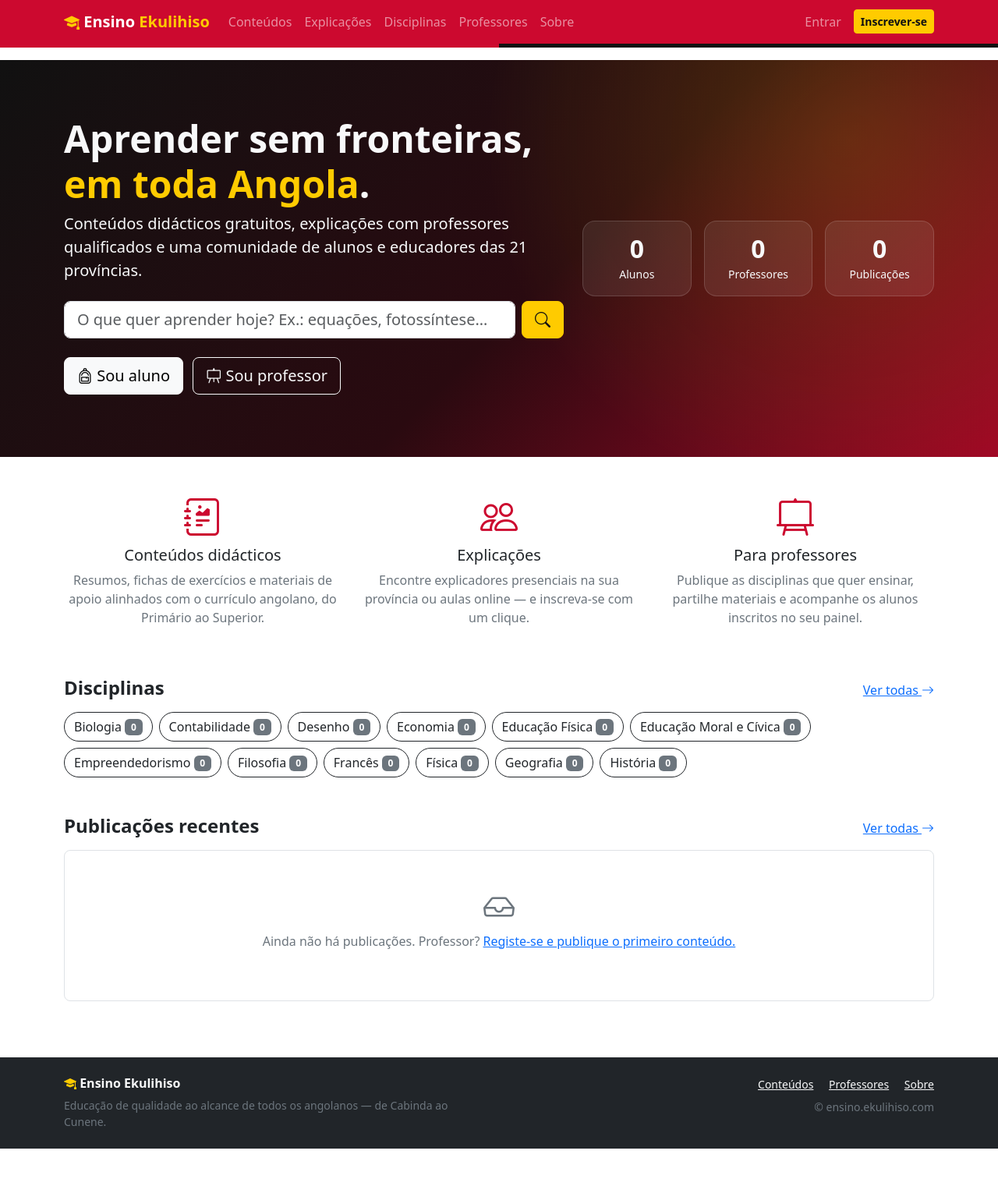
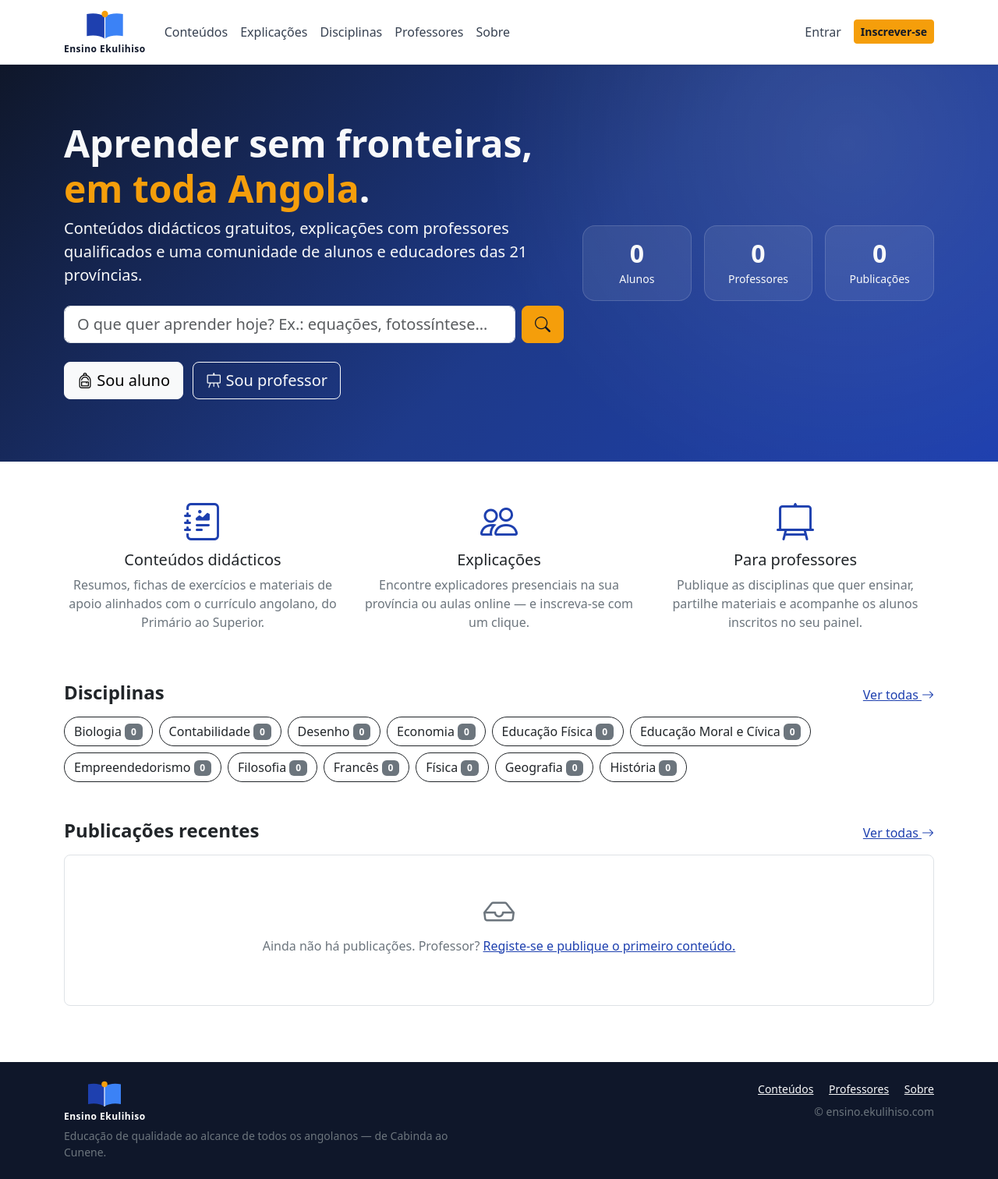
Before and after one commit to paulo-andre-pa/CCS50, a Flask app: page / in a window 1280 px wide. Shown: the whole page at 78% size. Before the commit the page ends 1473 px from the top, so only its background shows below. Run offline with Flask 3, Linux system fonts and the light colour scheme; data comes from the database, SQL or seed files in the repository; data that the repository does not hold is empty; some libraries are stand-ins or nearby versions.

Commit message:
Paleta genérica, logótipo com o nome Ensino Ekulihiso por baixo
As cores passam a estar centralizadas em variáveis CSS e as classes
deixam de usar o prefixo ek; o logótipo é um ficheiro substituível.

Co-Authored-By: Claude Opus 5.5 <noreply@anthropic.com>
Claude-Session: https://claude.ai/code/session_017hEHwwmBxi2VqDH2Z1PcR7

```diff
--- a/ensino/static/style.css
+++ b/ensino/static/style.css
@@ -1,44 +1,72 @@
-/* Cores inspiradas na bandeira de Angola */
+/*
+ * Cores da marca — altere apenas estas variáveis para mudar a paleta do site.
+ * Paleta genérica (azul + âmbar). Para usar as cores de ler.ekulihiso.com,
+ * substitua os valores abaixo pelos códigos hexadecimais desse site.
+ */
 :root {
-    --ek-red: #cc092f;
-    --ek-red-dark: #a00725;
-    --ek-yellow: #ffcb00;
-    --ek-black: #111;
+    --brand: #1e40af;          /* cor principal: botões, destaques */
+    --brand-dark: #1e3a8a;     /* hover e fundos escuros */
+    --brand-darker: #0f172a;   /* fundo do rodapé e do topo da página inicial */
+    --accent: #f59e0b;         /* cor de destaque secundária */
+    --accent-dark: #d97706;
+    --accent-text: #111827;    /* texto sobre a cor de destaque */
+    --bs-link-color-rgb: 30, 64, 175;
+    --bs-link-hover-color-rgb: 30, 58, 138;
 }
 
-.bg-ek { background-color: var(--ek-red) !important; }
-.text-ek { color: var(--ek-red) !important; }
-.text-ek-yellow { color: var(--ek-yellow) !important; }
-.border-ek { border-color: var(--ek-red) !important; }
+.bg-brand { background-color: var(--brand) !important; }
+.text-brand { color: var(--brand) !important; }
+.text-accent { color: var(--accent) !important; }
+.border-brand { border-color: var(--brand) !important; }
 
-.btn-ek {
+.btn-brand {
     --bs-btn-color: #fff;
-    --bs-btn-bg: var(--ek-red);
-    --bs-btn-border-color: var(--ek-red);
+    --bs-btn-bg: var(--brand);
+    --bs-btn-border-color: var(--brand);
     --bs-btn-hover-color: #fff;
-    --bs-btn-hover-bg: var(--ek-red-dark);
-    --bs-btn-hover-border-color: var(--ek-red-dark);
-    --bs-btn-active-bg: var(--ek-red-dark);
+    --bs-btn-hover-bg: var(--brand-dark);
+    --bs-btn-hover-border-color: var(--brand-dark);
+    --bs-btn-active-bg: var(--brand-dark);
+    --bs-btn-active-border-color: var(--brand-dark);
 }
-.btn-ek-yellow {
-    --bs-btn-color: var(--ek-black);
-    --bs-btn-bg: var(--ek-yellow);
-    --bs-btn-border-color: var(--ek-yellow);
-    --bs-btn-hover-color: var(--ek-black);
-    --bs-btn-hover-bg: #e6b700;
-    --bs-btn-hover-border-color: #e6b700;
+.btn-accent {
+    --bs-btn-color: var(--accent-text);
+    --bs-btn-bg: var(--accent);
+    --bs-btn-border-color: var(--accent);
+    --bs-btn-hover-color: var(--accent-text);
+    --bs-btn-hover-bg: var(--accent-dark);
+    --bs-btn-hover-border-color: var(--accent-dark);
+    --bs-btn-active-bg: var(--accent-dark);
     font-weight: 600;
 }
 
-.flag-stripe {
-    height: 5px;
-    background: linear-gradient(to right, var(--ek-red) 0 50%, var(--ek-black) 50% 100%);
+/* Logótipo com o nome por baixo */
+.brand-logo {
+    display: inline-flex;
+    flex-direction: column;
+    align-items: center;
+    line-height: 1;
+    text-decoration: none;
 }
+.brand-logo img { display: block; width: auto; }
+.brand-caption {
+    margin-top: .25rem;
+    font-size: .75rem;
+    font-weight: 700;
+    letter-spacing: .04em;
+    color: var(--brand-darker);
+}
+.brand-logo-footer .brand-caption { color: #fff; }
+
+.navbar .nav-link { color: #374151; font-weight: 500; }
+.navbar .nav-link:hover, .navbar .nav-link:focus { color: var(--brand); }
+
+.footer-brand { background-color: var(--brand-darker); }
 
 .hero {
     background:
-        radial-gradient(circle at 85% 20%, rgba(255, 203, 0, .18), transparent 40%),
-        linear-gradient(135deg, var(--ek-black) 0%, #2a0a10 55%, var(--ek-red-dark) 100%);
+        radial-gradient(circle at 85% 20%, rgba(255, 255, 255, .10), transparent 40%),
+        linear-gradient(135deg, var(--brand-darker) 0%, var(--brand-dark) 55%, var(--brand) 100%);
 }
 .hero .stat {
     background: rgba(255, 255, 255, .08);
@@ -57,6 +85,6 @@
     width: 48px; height: 48px; flex-shrink: 0;
     border-radius: 50%;
     display: grid; place-items: center;
-    background: var(--ek-red); color: #fff; font-weight: 700; font-size: 1.25rem;
+    background: var(--brand); color: #fff; font-weight: 700; font-size: 1.25rem;
 }
 .avatar-lg { width: 72px; height: 72px; font-size: 2rem; }
--- a/ensino/templates/_post_card.html
+++ b/ensino/templates/_post_card.html
@@ -4,7 +4,7 @@
             <div class="d-flex justify-content-between align-items-start mb-2 gap-2">
                 <a class="badge text-bg-light text-decoration-none" href="{{ url_for('posts', disciplina=p.discipline_slug) }}">{{ p.discipline }}</a>
                 {% if p.kind == 'explicacao' %}
-                <span class="badge bg-ek"><i class="bi bi-person-video3"></i> Explicação</span>
+                <span class="badge bg-brand"><i class="bi bi-person-video3"></i> Explicação</span>
                 {% else %}
                 <span class="badge text-bg-dark"><i class="bi bi-book"></i> Conteúdo</span>
                 {% endif %}
--- a/ensino/templates/about.html
+++ b/ensino/templates/about.html
@@ -8,7 +8,7 @@
     <div class="row g-3">
         <div class="col-md-6">
             <div class="card card-body h-100">
-                <h3 class="h6 fw-bold"><i class="bi bi-backpack text-ek"></i> Alunos</h3>
+                <h3 class="h6 fw-bold"><i class="bi bi-backpack text-brand"></i> Alunos</h3>
                 <ol class="small mb-0">
                     <li>Crie a sua conta gratuita e indique a sua província e nível.</li>
                     <li>Estude com os conteúdos didácticos e descarregue fichas e resumos.</li>
@@ -19,7 +19,7 @@
         </div>
         <div class="col-md-6">
             <div class="card card-body h-100">
-                <h3 class="h6 fw-bold"><i class="bi bi-easel text-ek"></i> Professores</h3>
+                <h3 class="h6 fw-bold"><i class="bi bi-easel text-brand"></i> Professores</h3>
                 <ol class="small mb-0">
                     <li>Registe-se como professor e complete o seu perfil.</li>
                     <li>Anuncie as disciplinas que quer ensinar (presencial ou online, preço em Kz).</li>
--- a/ensino/templates/dashboard_teacher.html
+++ b/ensino/templates/dashboard_teacher.html
@@ -8,7 +8,7 @@
             <p class="text-secondary mb-0">Painel do professor</p>
         </div>
         <div class="d-flex gap-2">
-            <a class="btn btn-ek" href="{{ url_for('new_post', tipo='explicacao') }}"><i class="bi bi-person-video3"></i> Anunciar disciplina</a>
+            <a class="btn btn-brand" href="{{ url_for('new_post', tipo='explicacao') }}"><i class="bi bi-person-video3"></i> Anunciar disciplina</a>
             <a class="btn btn-outline-dark" href="{{ url_for('new_post', tipo='conteudo') }}"><i class="bi bi-book"></i> Partilhar conteúdo</a>
         </div>
     </div>
--- a/ensino/templates/error.html
+++ b/ensino/templates/error.html
@@ -2,8 +2,8 @@
 {% block title %}Erro {{ code }}{% endblock %}
 {% block main %}
 <div class="container py-5 text-center">
-    <div class="display-1 fw-bold text-ek">{{ code }}</div>
+    <div class="display-1 fw-bold text-brand">{{ code }}</div>
     <p class="lead">{{ message }}</p>
-    <a class="btn btn-ek" href="{{ url_for('index') }}">Voltar ao início</a>
+    <a class="btn btn-brand" href="{{ url_for('index') }}">Voltar ao início</a>
 </div>
 {% endblock %}
--- a/ensino/templates/index.html
+++ b/ensino/templates/index.html
@@ -4,11 +4,11 @@
     <div class="container py-lg-4">
         <div class="row align-items-center g-4">
             <div class="col-lg-7">
-                <h1 class="display-5 fw-bold">Aprender sem fronteiras, <span class="text-ek-yellow">em toda Angola</span>.</h1>
+                <h1 class="display-5 fw-bold">Aprender sem fronteiras, <span class="text-accent">em toda Angola</span>.</h1>
                 <p class="lead">Conteúdos didácticos gratuitos, explicações com professores qualificados e uma comunidade de alunos e educadores das 21 províncias.</p>
                 <form class="d-flex gap-2 my-4" action="{{ url_for('posts') }}">
                     <input class="form-control form-control-lg" type="search" name="q" placeholder="O que quer aprender hoje? Ex.: equações, fotossíntese…" aria-label="Pesquisar">
-                    <button class="btn btn-ek-yellow btn-lg"><i class="bi bi-search"></i></button>
+                    <button class="btn btn-accent btn-lg"><i class="bi bi-search"></i></button>
                 </form>
                 {% if not user %}
                 <a class="btn btn-light btn-lg me-2 mb-2" href="{{ url_for('register', tipo='aluno') }}"><i class="bi bi-backpack"></i> Sou aluno</a>
@@ -29,17 +29,17 @@
 <section class="container py-5">
     <div class="row g-4 text-center">
         <div class="col-md-4">
-            <i class="bi bi-journal-richtext display-5 text-ek"></i>
+            <i class="bi bi-journal-richtext display-5 text-brand"></i>
             <h5 class="mt-2">Conteúdos didácticos</h5>
             <p class="text-secondary">Resumos, fichas de exercícios e materiais de apoio alinhados com o currículo angolano, do Primário ao Superior.</p>
         </div>
         <div class="col-md-4">
-            <i class="bi bi-people display-5 text-ek"></i>
+            <i class="bi bi-people display-5 text-brand"></i>
             <h5 class="mt-2">Explicações</h5>
             <p class="text-secondary">Encontre explicadores presenciais na sua província ou aulas online — e inscreva-se com um clique.</p>
         </div>
         <div class="col-md-4">
-            <i class="bi bi-easel2 display-5 text-ek"></i>
+            <i class="bi bi-easel2 display-5 text-brand"></i>
             <h5 class="mt-2">Para professores</h5>
             <p class="text-secondary">Publique as disciplinas que quer ensinar, partilhe materiais e acompanhe os alunos inscritos no seu painel.</p>
         </div>
--- a/ensino/templates/layout.html
+++ b/ensino/templates/layout.html
@@ -4,7 +4,7 @@
     <meta charset="UTF-8">
     <meta name="viewport" content="width=device-width, initial-scale=1">
     <meta name="description" content="Ensino Ekulihiso — conteúdos didácticos, explicações e professores em todas as províncias de Angola.">
-    <meta name="theme-color" content="#cc092f">
+    <meta name="theme-color" content="#1e3a8a">
     <title>{% block title %}Início{% endblock %} · Ensino Ekulihiso</title>
     <link href="{{ url_for('static', filename='vendor/bootstrap.min.css') }}" rel="stylesheet">
     <link href="{{ url_for('static', filename='vendor/bootstrap-icons.min.css') }}" rel="stylesheet">
@@ -12,10 +12,11 @@
     <link rel="icon" href="{{ url_for('static', filename='favicon.svg') }}" type="image/svg+xml">
 </head>
 <body class="d-flex flex-column min-vh-100">
-<nav class="navbar navbar-expand-lg navbar-dark bg-ek sticky-top">
+<nav class="navbar navbar-expand-lg bg-white border-bottom shadow-sm sticky-top">
     <div class="container">
-        <a class="navbar-brand fw-bold" href="{{ url_for('index') }}">
-            <i class="bi bi-mortarboard-fill text-ek-yellow"></i> Ensino <span class="text-ek-yellow">Ekulihiso</span>
+        <a class="navbar-brand brand-logo" href="{{ url_for('index') }}" aria-label="Ensino Ekulihiso — início">
+            <img src="{{ url_for('static', filename='logo.svg') }}" alt="" height="40">
+            <span class="brand-caption">Ensino Ekulihiso</span>
         </a>
         <button class="navbar-toggler" type="button" data-bs-toggle="collapse" data-bs-target="#nav" aria-label="Menu">
             <span class="navbar-toggler-icon"></span>
@@ -31,7 +32,7 @@
             <ul class="navbar-nav">
             {% if user %}
                 {% if user.role in ('professor', 'admin') %}
-                <li class="nav-item"><a class="btn btn-ek-yellow btn-sm my-1 me-lg-2" href="{{ url_for('new_post') }}"><i class="bi bi-plus-lg"></i> Publicar</a></li>
+                <li class="nav-item"><a class="btn btn-accent btn-sm my-1 me-lg-2" href="{{ url_for('new_post') }}"><i class="bi bi-plus-lg"></i> Publicar</a></li>
                 {% endif %}
                 <li class="nav-item dropdown">
                     <a class="nav-link dropdown-toggle" href="#" role="button" data-bs-toggle="dropdown">
@@ -51,31 +52,35 @@
                 </li>
             {% else %}
                 <li class="nav-item"><a class="nav-link" href="{{ url_for('login') }}">Entrar</a></li>
-                <li class="nav-item"><a class="btn btn-ek-yellow btn-sm my-1 ms-lg-2" href="{{ url_for('register') }}">Inscrever-se</a></li>
+                <li class="nav-item"><a class="btn btn-accent btn-sm my-1 ms-lg-2" href="{{ url_for('register') }}">Inscrever-se</a></li>
             {% endif %}
             </ul>
         </div>
     </div>
 </nav>
-<div class="flag-stripe"></div>
 
 <main class="flex-grow-1">
+    {% with messages = get_flashed_messages(with_categories=true) %}{% if messages %}
     <div class="container mt-3">
-        {% for category, message in get_flashed_messages(with_categories=true) %}
+        {% for category, message in messages %}
         <div class="alert alert-{{ category }} alert-dismissible fade show" role="alert">
             {{ message }}
             <button type="button" class="btn-close" data-bs-dismiss="alert" aria-label="Fechar"></button>
         </div>
         {% endfor %}
     </div>
+    {% endif %}{% endwith %}
     {% block main %}{% endblock %}
 </main>
 
-<footer class="bg-dark text-light py-4 mt-5">
+<footer class="footer-brand text-light py-4 mt-5">
     <div class="container">
         <div class="row g-3">
             <div class="col-md-6">
-                <h6 class="fw-bold"><i class="bi bi-mortarboard-fill text-ek-yellow"></i> Ensino Ekulihiso</h6>
+                <div class="brand-logo brand-logo-footer mb-2">
+                    <img src="{{ url_for('static', filename='logo.svg') }}" alt="" height="36">
+                    <span class="brand-caption">Ensino Ekulihiso</span>
+                </div>
                 <p class="small text-secondary mb-0">Educação de qualidade ao alcance de todos os angolanos — de Cabinda ao Cunene.</p>
             </div>
             <div class="col-md-6 text-md-end small">
--- a/ensino/templates/login.html
+++ b/ensino/templates/login.html
@@ -13,7 +13,7 @@
             <label class="form-label" for="password">Palavra-passe</label>
             <input class="form-control" id="password" name="password" type="password" required autocomplete="current-password">
         </div>
-        <button class="btn btn-ek w-100">Entrar</button>
+        <button class="btn btn-brand w-100">Entrar</button>
         <p class="text-center mt-3 mb-0 small">Ainda não tem conta? <a href="{{ url_for('register') }}">Inscreva-se</a></p>
     </form>
 </div>
--- a/ensino/templates/post_form.html
+++ b/ensino/templates/post_form.html
@@ -71,7 +71,7 @@
             {% if editing and post.attachment_name %}<div class="form-text">Actual: {{ post.attachment_name }} (envie outro para substituir)</div>{% endif %}
         </div>
         <div class="d-flex gap-2">
-            <button class="btn btn-ek btn-lg">{% if editing %}Guardar alterações{% else %}Publicar{% endif %}</button>
+            <button class="btn btn-brand btn-lg">{% if editing %}Guardar alterações{% else %}Publicar{% endif %}</button>
             <a class="btn btn-link" href="{{ url_for('post_detail', post_id=post_id) if editing else url_for('dashboard') }}">Cancelar</a>
         </div>
     </form>
--- a/ensino/templates/posts.html
+++ b/ensino/templates/posts.html
@@ -32,7 +32,7 @@
             </div>
         </div>
         <div class="mt-2 d-flex gap-2">
-            <button class="btn btn-ek"><i class="bi bi-funnel"></i> Filtrar</button>
+            <button class="btn btn-brand"><i class="bi bi-funnel"></i> Filtrar</button>
             <a class="btn btn-link" href="{{ url_for('posts') }}">Limpar</a>
             <span class="ms-auto align-self-center text-secondary small">{{ total }} resultado(s)</span>
         </div>
--- a/ensino/templates/profile.html
+++ b/ensino/templates/profile.html
@@ -5,7 +5,7 @@
     <h1 class="h3 fw-bold mb-3">O meu perfil</h1>
     <form method="post" class="card card-body shadow-sm">
         <input type="hidden" name="_csrf" value="{{ csrf_token() }}">
-        <p class="mb-3"><span class="badge bg-ek text-capitalize">{{ user.role }}</span> <span class="text-secondary">{{ user.email }}</span></p>
+        <p class="mb-3"><span class="badge bg-brand text-capitalize">{{ user.role }}</span> <span class="text-secondary">{{ user.email }}</span></p>
         <div class="mb-3">
             <label class="form-label" for="name">Nome</label>
             <input class="form-control" id="name" name="name" required value="{{ user.name }}">
@@ -38,7 +38,7 @@
             <label class="form-label" for="new_password">Nova palavra-passe <span class="text-secondary">(deixe em branco para manter)</span></label>
             <input class="form-control" id="new_password" name="new_password" type="password" minlength="8" autocomplete="new-password">
         </div>
-        <button class="btn btn-ek">Guardar</button>
+        <button class="btn btn-brand">Guardar</button>
     </form>
 </div>
 {% endblock %}
--- a/ensino/templates/register.html
+++ b/ensino/templates/register.html
@@ -53,7 +53,7 @@
                 <input class="form-control" id="confirmation" name="confirmation" type="password" required minlength="8" autocomplete="new-password">
             </div>
         </div>
-        <button class="btn btn-ek btn-lg w-100">Criar conta</button>
+        <button class="btn btn-brand btn-lg w-100">Criar conta</button>
         <p class="text-center mt-3 mb-0 small">Já tem conta? <a href="{{ url_for('login') }}">Entrar</a></p>
     </form>
 </div>
```
Also changed, not shown: ensino/templates/post.html (+6 -6 lines), ensino/README.md, ensino/static/favicon.svg, ensino/static/logo.svg (added).
